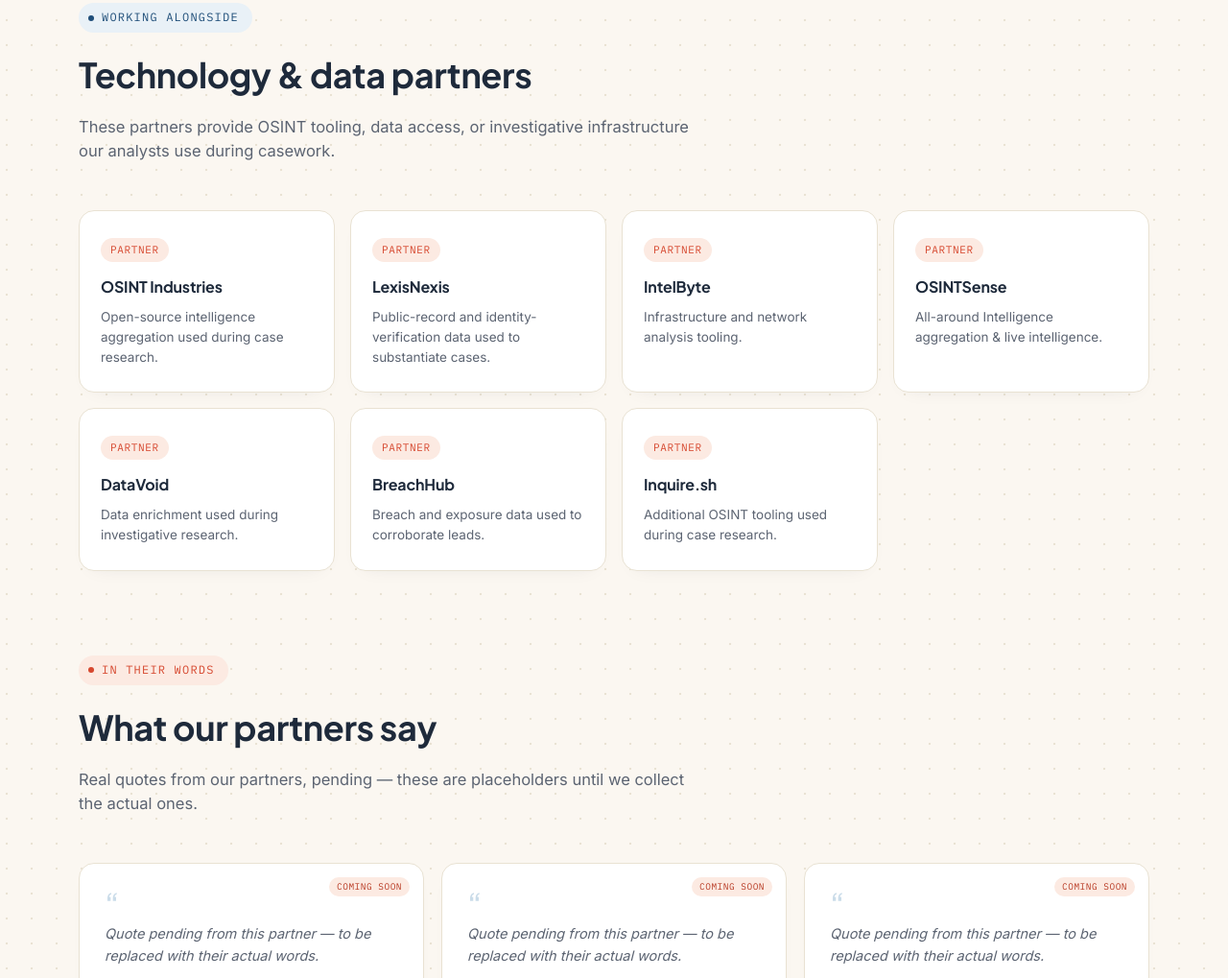
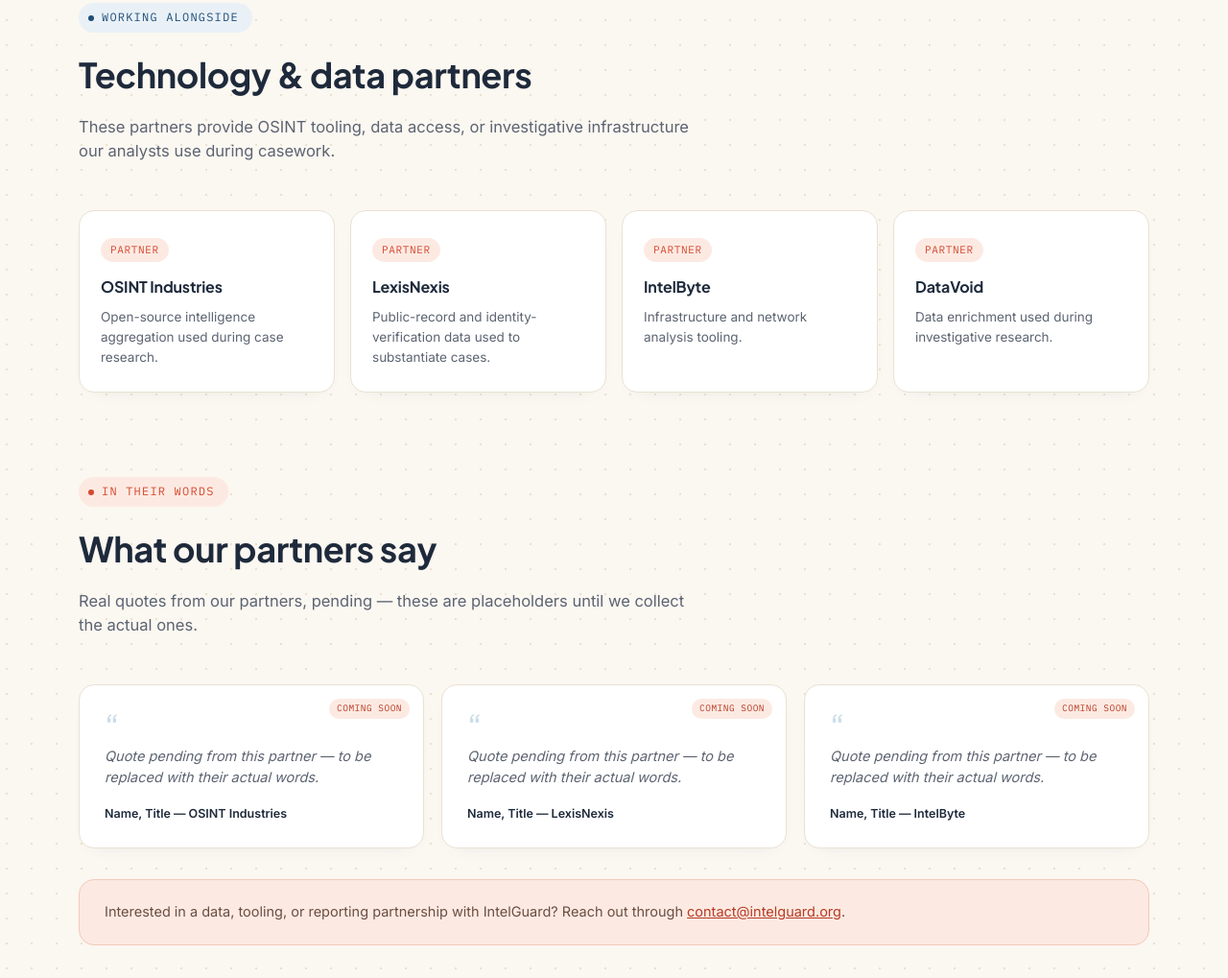
Before and after one commit to intelguard/intelguard, a plain HTML site: page partners.html in a window 1280 px wide. Shown: the part 818-1837 px from the top of the page at 96% size. Drawn offline with Linux system fonts and the light colour scheme.

Commit message:
Update partners.html

```diff
--- a/partners.html
+++ b/partners.html
@@ -343,10 +343,7 @@
       <div class="value-card"><span class="tag">Partner</span><h3>OSINT Industries</h3><p>Open-source intelligence aggregation used during case research.</p></div>
       <div class="value-card"><span class="tag">Partner</span><h3>LexisNexis</h3><p>Public-record and identity-verification data used to substantiate cases.</p></div>
       <div class="value-card"><span class="tag">Partner</span><h3>IntelByte</h3><p>Infrastructure and network analysis tooling.</p></div>
-      <div class="value-card"><span class="tag">Partner</span><h3>OSINTSense</h3><p>All-around Intelligence aggregation & live intelligence.</p></div>
       <div class="value-card"><span class="tag">Partner</span><h3>DataVoid</h3><p>Data enrichment used during investigative research.</p></div>
-      <div class="value-card"><span class="tag">Partner</span><h3>BreachHub</h3><p>Breach and exposure data used to corroborate leads.</p></div>
-      <div class="value-card"><span class="tag">Partner</span><h3>Inquire.sh</h3><p>Additional OSINT tooling used during case research.</p></div>
     </div>
   </div>
 </section>
```
